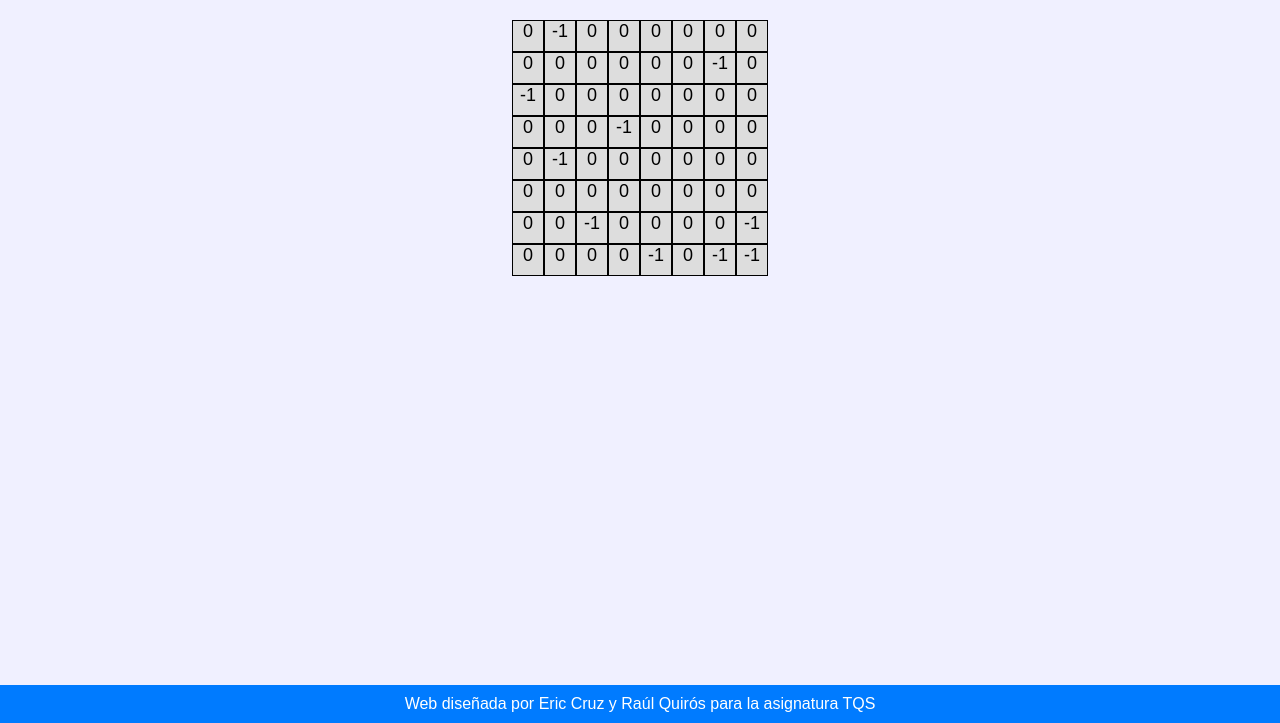
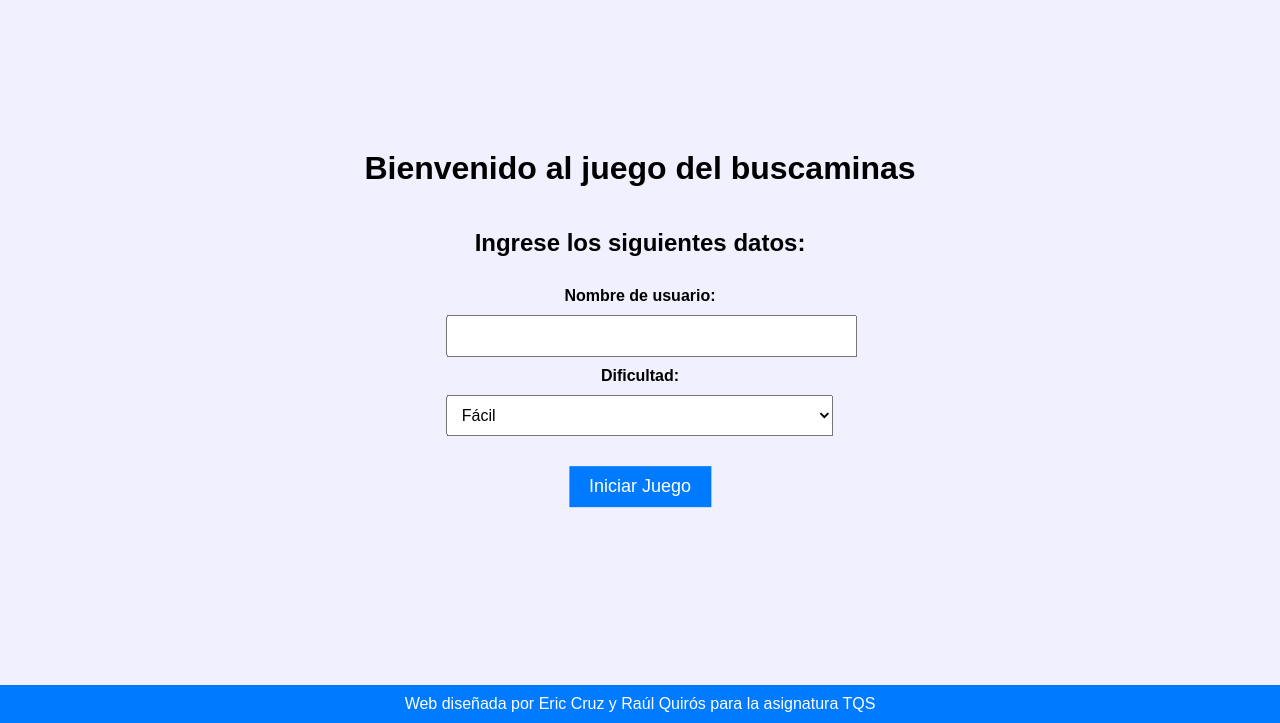
Before and after one commit to QudeCode/UNI-TQS-buscaminas-tdd-project, a PHP site: page / in a window 1280 px wide. Shown: the part 77-800 px from the top of the page. Run offline with PHP 8.4, Linux system fonts and the light colour scheme.

Commit message:
Añadido homepage previo al juego, falta hacerle el tdd pertinente

```diff
--- a/controllers/GameController.php
+++ b/controllers/GameController.php
@@ -1,24 +1,46 @@
 <?php
+require_once('models/Cell.php');
+require_once('models/Grid.php');
+require_once('models/GameModel.php');
 
-require_once('models/Cell.php');
+if (isset($dificultad)) {
+    switch ($dificultad) {
+        case 'easy':
+            $rows = 5;
+            $cols = 5;
+            $mines = 5;
+            break;
+        case 'normal':
+            $rows = 8;
+            $cols = 8;
+            $mines = 8;
+            break;
+        case 'hard':
+            $rows = 12;
+            $cols = 12;
+            $mines = 12;
+            break;
+    }
 
-require_once('models/Grid.php');
+    $gameController = new GameController($rows, $cols, $mines);
+    $grid = $gameController->nuevoJuego();
 
-// En el controlador GameController.php
-require 'models/GameModel.php';
+    require 'views/game.php'; // Carga la vista del juego
+}
 
-require_once 'models/GameModel.php';
-
-$gameController = new GameController();
-$grid = $gameController->nuevoJuego();
-
-require 'views/home.php'; // Carga la vista del juego
 
 class GameController
 {
-    private $rows = 8; // Número de filas
-    private $cols = 8; // Número de columnas
-    private $mines = 10; // Cantidad de minas
+    private $rows;
+    private $cols;
+    private $mines;
+
+    public function __construct($rows, $cols, $mines)
+    {
+        $this->rows = $rows;
+        $this->cols = $cols;
+        $this->mines = $mines;
+    }
 
     public function nuevoJuego()
     {
--- a/index.php
+++ b/index.php
@@ -11,12 +11,23 @@
 <body>
     <?php require_once('views/templates/header.php'); ?>
 
-    <?php require_once 'controllers/GameController.php'; ?>
+    <div id="main-content">
+        <?php
+        if ($_SERVER["REQUEST_METHOD"] === "POST") {
+            // Si nos llega POST es que el form esta enviado y cargamos el juego
+            $action = $_POST['action'];
+            $dificultad = $_POST['difficult'];
+
+            require_once('controllers/GameController.php');
+        } else {
+            // Sino debemos mostrar el form
+            require_once('views/home.php');
+        }
+        ?>
+    </div>
 
     <?php require_once('views/templates/footer.php'); ?>
 
 </body>
 
-
-
 </html>
--- a/public/css/styles.css
+++ b/public/css/styles.css
@@ -2,19 +2,30 @@ body {
     margin: 0;
     padding: 0;
     font-family: Arial, sans-serif;
-    background-color: #f0f0ff; /* Color azul clarito */
-    min-height: 100vh; /* Hace que el cuerpo ocupe al menos el 100% de la altura de la ventana */
+    background-color: #f0f0ff;
+    min-height: 100vh;
     display: flex;
     flex-direction: column;
-    align-items: center; /* Centra horizontalmente el contenido */
+    align-items: center;
 }
+
+#main-content {
+    display: flex;
+    justify-content: center; /* Centra horizontalmente */
+    align-items: center; /* Centra verticalmente */
+    position: absolute;
+    top: 50%;
+    left: 50%;
+    transform: translate(-50%, -50%);
+}
+
 
 header {
     text-align: center;
-    background-color: #007bff; /* Color azul más oscuro para el encabezado */
+    background-color: #007bff;
     color: white;
     padding: 20px 0;
-    width: 100%; /* Ancho del 100% para que abarque toda la pantalla */
+    width: 100%;
 }
 
 header h1 {
@@ -22,23 +33,22 @@ header h1 {
 }
 
 .container {
-    flex-grow: 1; /* Hace que el contenido crezca para ocupar el espacio disponible */
+    flex-grow: 1;
     text-align: center;
     padding: 20px;
-    width: 100%; /* Ancho del 100% para que abarque toda la pantalla */
+    width: 100%;
 }
 
 footer {
     text-align: center;
-    background-color: #007bff; /* Color azul más oscuro para el pie de página */
+    background-color: #007bff;
     color: white;
     padding: 10px 0;
-    width: 100%; /* Ancho del 100% para que abarque toda la pantalla */
+    width: 100%;
     position: absolute;
-    bottom: 0; /* Fija el footer en la parte inferior de la pantalla */
+    bottom: 0;
 }
 
-/* Estilos específicos para el párrafo del pie de página */
 footer p {
     margin: 0;
 }
@@ -62,3 +72,41 @@ footer p {
     font-size: 18px;
     background-color: #ddd; /* Color de fondo de las celdas */
 }
+
+.form-container {
+    display: flex;
+    flex-direction: column; /* Muestra los elementos verticalmente */
+    align-items: center; /* Centra horizontalmente los elementos */
+}
+
+.form-group {
+    margin: 10px 0;
+    text-align: center;
+}
+
+form label {
+    font-weight: bold;
+}
+
+form select,
+form input[type="text"] {
+    width: 100%;
+    padding: 10px;
+    margin-top: 10px;
+    font-size: 16px;
+}
+
+form input[type="submit"] {
+    background-color: #007bff;
+    color: white;
+    border: none;
+    padding: 10px 20px;
+    font-size: 18px;
+    cursor: pointer;
+    transition: background-color 0.3s;
+    margin-top: 20px;
+}
+
+form input[type="submit"]:hover {
+    background-color: #0056b3;
+}
--- a/views/home.php
+++ b/views/home.php
@@ -1,11 +1,24 @@
-<div class="board">
-    <?php foreach ($grid as $row): ?> <!-- Recorremos el grid, que es un array de filas -->
-        <div class="row">
-            <?php foreach ($row as $cell): ?> <!-- Recorremos el row, que es un array de celdas -->
-                <div class="cell">
-                    <?php echo $cell; ?> <!-- Cell contiene el valor 0 o -1, segun si es mina o no -->
-                </div>
-            <?php endforeach; ?>
+<div class="form-container">
+    <h1>Bienvenido al juego del buscaminas</h1>
+    <h2>Ingrese los siguientes datos:</h2>
+    <form action="index.php" method="post">
+        <div class="form-group">
+            <label for="username">Nombre de usuario:</label>
+            <input type="text" name="username" id="username" required>
         </div>
-    <?php endforeach; ?>
+
+        <div class="form-group">
+            <label for="difficult">Dificultad:</label>
+            <select name="difficult" id="difficult">
+                <option value="easy">Fácil</option>
+                <option value="normal">Normal</option>
+                <option value="hard">Difícil</option>
+            </select>
+        </div>
+
+        <div class="form-group">
+            <input type="hidden" name="action" value="startGame">
+            <input type="submit" value="Iniciar Juego">
+        </div>
+    </form>
 </div>
```
Also changed, not shown: views/game.php (added, +11 -0 lines).
